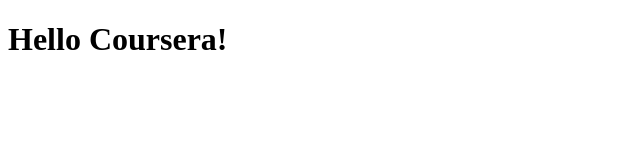
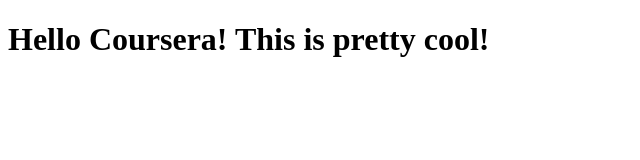
Before and after one commit to chviera/coursera-test, a plain HTML site: page site/index.html in a window 1280 px wide. Shown: the whole page, without its empty margins (0-640 px from the left). Drawn offline with Linux system fonts and the light colour scheme.

Commit message:
Small addition to our page content in index.html

```diff
--- a/site/index.html
+++ b/site/index.html
@@ -6,6 +6,6 @@
 	<title> Hello Coursera!</title>
 </head>
 <body>
-<h1> Hello Coursera! </h1>
+<h1> Hello Coursera! This is pretty cool! </h1>
 </body>
 </html>
```
